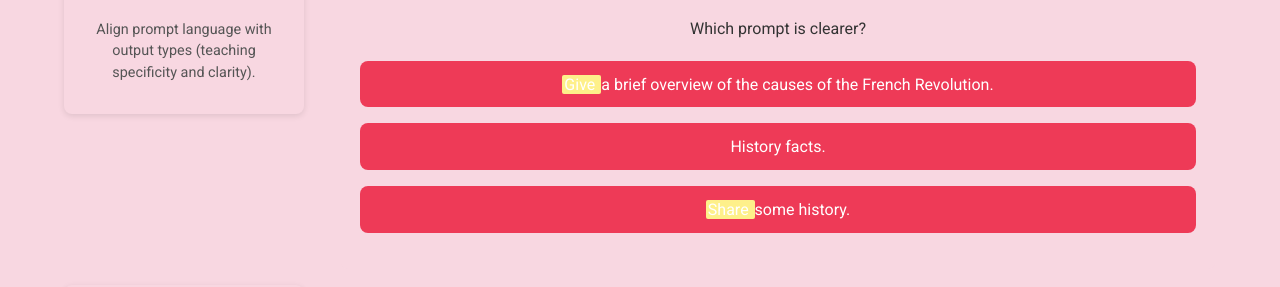
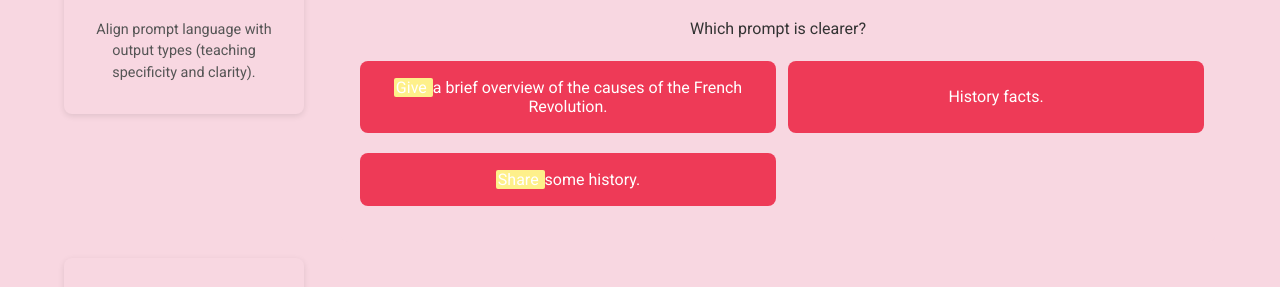
Before and after one commit to unnamedmistress/StrawberryTech, a React (Vite) app in the folder learning-games/: page /games/darts in a window 1280 px wide. Shown: the part 510-797 px from the top of the page. Built offline with nearby package versions, Linux system fonts and the light colour scheme; no server answers.

Commit message:
Improve Prompt Darts options layout

```diff
--- a/learning-games/src/pages/PromptDartsGame.css
+++ b/learning-games/src/pages/PromptDartsGame.css
@@ -47,10 +47,15 @@
 }
 
 .options {
-  display: flex;
-  flex-direction: column;
-  gap: 0.5rem;
+  display: grid;
+  grid-template-columns: 1fr;
+  gap: 0.75rem;
   margin-bottom: 1rem;
+}
+
+.options button {
+  width: 100%;
+  padding-block: 1rem;
 }
 
 .feedback {
@@ -94,4 +99,7 @@
   .progress-sidebar {
     max-width: none;
   }
+  .options {
+    grid-template-columns: 1fr 1fr;
+  }
 }
```
